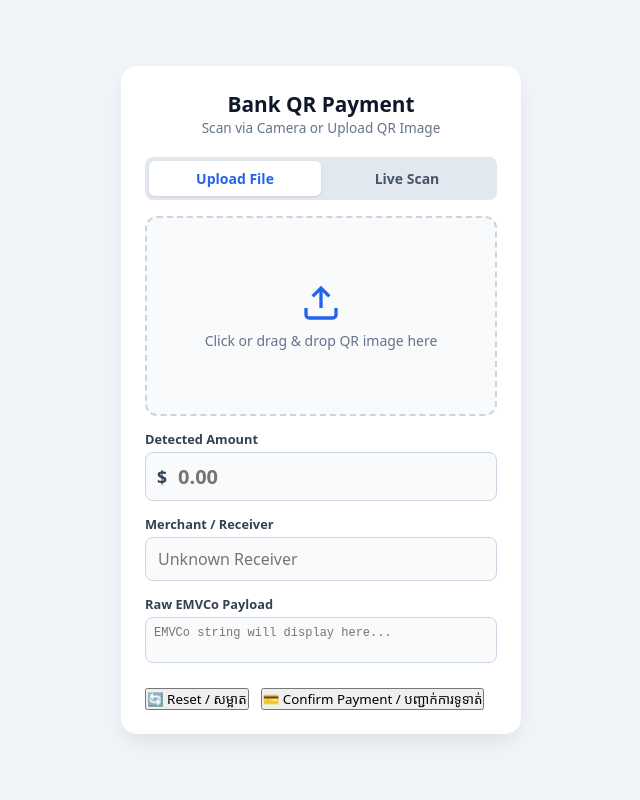
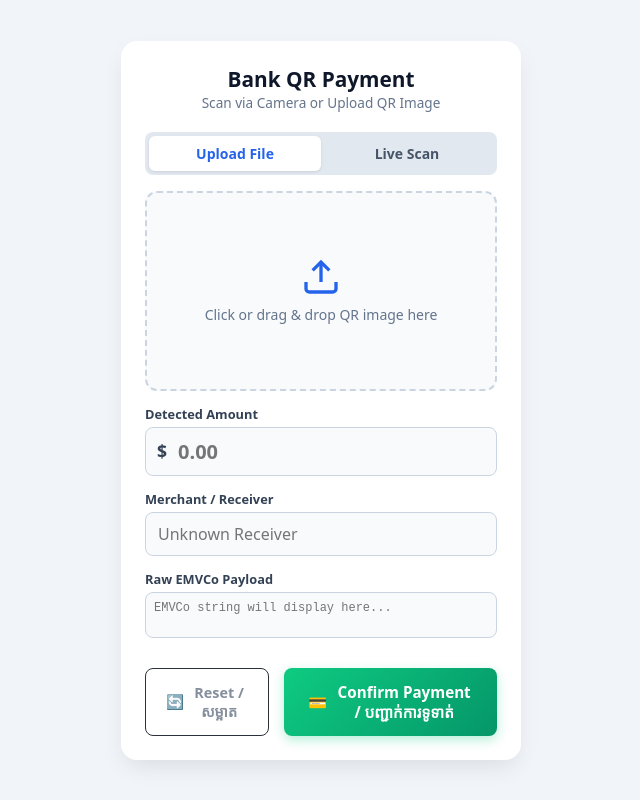
Before and after one commit to tharahuokaing/bank_scan_upload_qr, a plain HTML site: page index.html in a window 1280 px wide. Shown: the whole page, without its empty margins (319-959 px from the left). Drawn offline with nearby package versions, Linux system fonts and the light colour scheme.

Commit message:
Add enhanced styles for action buttons
Added styles for enhanced action buttons including primary and secondary button styles.

```diff
--- a/style.css
+++ b/style.css
@@ -243,3 +243,63 @@ textarea {
 .btn-primary:hover {
     opacity: 0.85;
 }
+
+/* =========================================================
+   ENHANCED ACTION BUTTONS CONSOLE STYLES
+========================================================= */
+
+.action-controls-row {
+    display: flex;
+    gap: 15px;
+    margin-top: 25px;
+    width: 100%;
+}
+
+/* Primary Confirm Payment Button Style */
+.btn-primary-pay {
+    background: linear-gradient(135deg, #0ecb81 0%, #059669 100%);
+    color: #ffffff;
+    border: none;
+    padding: 14px 24px;
+    border-radius: 8px;
+    font-weight: bold;
+    cursor: pointer;
+    font-size: 0.95rem;
+    flex: 2;
+    display: flex;
+    align-items: center;
+    justify-content: center;
+    gap: 8px;
+    box-shadow: 0 4px 12px rgba(14, 203, 129, 0.3);
+    transition: all 0.2s ease-in-out;
+}
+
+.btn-primary-pay:hover {
+    background: linear-gradient(135deg, #10b981 0%, #047857 100%);
+    transform: translateY(-1px);
+    box-shadow: 0 6px 16px rgba(14, 203, 129, 0.4);
+}
+
+/* Secondary Reset / Clear Button Style */
+.btn-secondary-reset {
+    background: transparent;
+    color: #848e9c;
+    border: 1px solid #2b313a;
+    padding: 14px 20px;
+    border-radius: 8px;
+    font-weight: 600;
+    cursor: pointer;
+    font-size: 0.9rem;
+    flex: 1;
+    display: flex;
+    align-items: center;
+    justify-content: center;
+    gap: 6px;
+    transition: all 0.2s ease-in-out;
+}
+
+.btn-secondary-reset:hover {
+    background: rgba(255, 255, 255, 0.05);
+    color: #eaecef;
+    border-color: #848e9c;
+}
```
